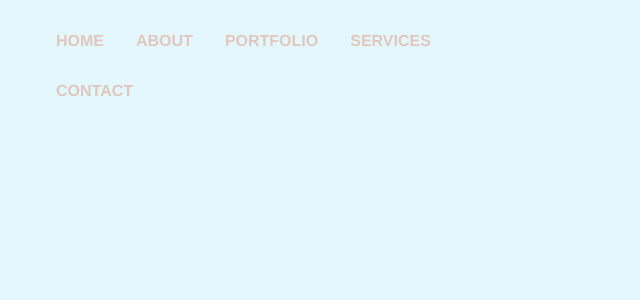
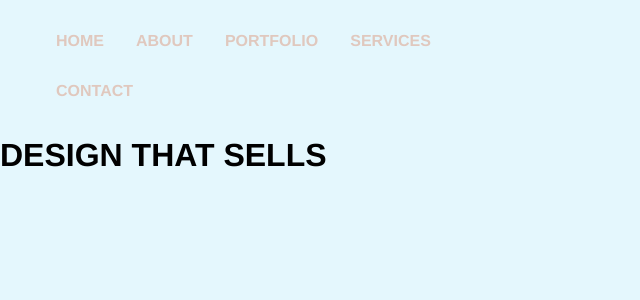
Before and after one commit to meganspauldingdev/meganspauldingdev.github.io, a React (Create React App) app: page / in a window 1280 px wide. Shown: the top 300 px of the page, without its empty margins (0-640 px from the left). Built offline with nearby package versions, Linux system fonts and the light colour scheme.

Commit message:
Added in Hero Component

```diff
--- a/src/App.js
+++ b/src/App.js
@@ -1,12 +1,14 @@
 import React, { Component } from 'react';
 import './App.css';
 import MainNav from './components/MainNav.js'
+import Hero from './components/Hero.js'
 
 class App extends Component {
   render() {
     return (
       <div className="App">
         <MainNav />
+        <Hero />
       </div>
     );
   }
--- /dev/null
+++ b/src/components/Hero.js
@@ -0,0 +1,15 @@
+import React, { Component } from 'react';
+
+class Hero extends Component {
+
+	render() {
+		return(
+			<div id="hero">
+				<h1>DESIGN THAT SELLS</h1>
+			</div>
+		)
+	}
+
+}
+
+export default Hero
```
